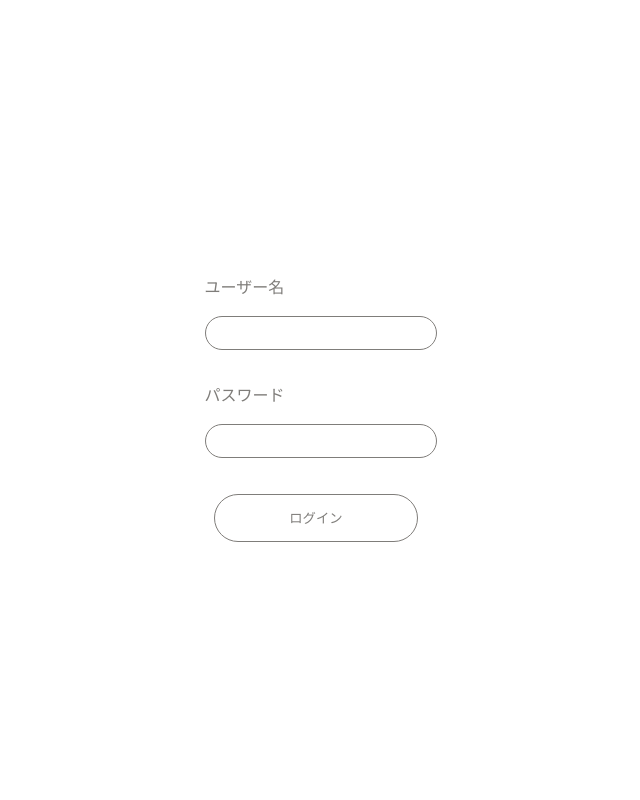
After one commit to MK-1305/poppo-site, a PHP site: page /login.html in a window 1280 px wide. The commit adds this page. Shown: the whole page, without its empty margins (290-930 px from the left). Run offline with PHP 8.4, Linux system fonts and the light colour scheme.

Commit message:
管理者画面作っていく

```diff
--- /dev/null
+++ b/admin.css
@@ -0,0 +1,64 @@
+@import url("https://fonts.googleapis.com/css2?family=Poppins:wght@100;400&display=swap");
+
+* {
+  margin: 0;
+  padding: 0;
+  box-sizing: border-box;
+  color: rgb(127, 125, 122);
+  font-family: "Poppins", sans-serif;
+}
+
+:root {
+  --grey: rgb(59, 57, 57);
+  --light-grey: rgb(127, 125, 122);
+  --hover-button: rgb(200, 199, 194);
+}
+
+body {
+  width: 100vw;
+  height: 100vh;
+  display: flex;
+  align-items: center;
+}
+
+.login-form {
+  margin: 0 auto;
+}
+
+.login-area {
+  margin-top: 1rem;
+}
+
+.input {
+  margin: 1rem 0 1rem 0;
+  width: 80%;
+  height: 2rem;
+  background: #ffffff;
+  border: solid 1px;
+  outline: none;
+  border-radius: 40px;
+  padding: 1rem;
+}
+
+.button {
+  width: 70%;
+  height: 3rem;
+  background: #ffffff;
+  border: solid 1px;
+  outline: none;
+  border-radius: 40px;
+  margin-top: 1.3rem;
+  cursor: pointer;
+  margin-left: 0.6rem;
+}
+
+.button:hover {
+  background: var(--hover-button);
+  color: #ffffff;
+  animation: hover 0.3s ease forwards;
+}
+
+@keyframes hover {
+  0% {scale: 1;}
+  100% {scale: 1.2;}
+}
--- /dev/null
+++ b/login.html
@@ -0,0 +1,22 @@
+<!DOCTYPE html>
+<html lang="ja">
+<head>
+    <meta charset="UTF-8">
+    <meta name="viewport" content="width=device-width, initial-scale=1.0">
+    <link rel="stylesheet" href="admin.css">
+    <title>login</title>
+</head>
+<body>
+    <form class="login-form" action="login_check.php" method="post">
+    <dl class="login-area">
+        <dt>ユーザー名</dt>
+        <dd><input class="input" type="text" name="name"></dd>
+    </dl>
+    <dl class="login-area">
+        <dt>パスワード</dt>
+        <dd><input class="input" type="text" name="name"></dd>
+    </dl>
+        <button class="button" type="submit">ログイン</button>
+    </form>
+</body>
+</html>
```
Also changed, not shown: style.css (+26 -3 lines), admin.html (added), login_check.html (added).
